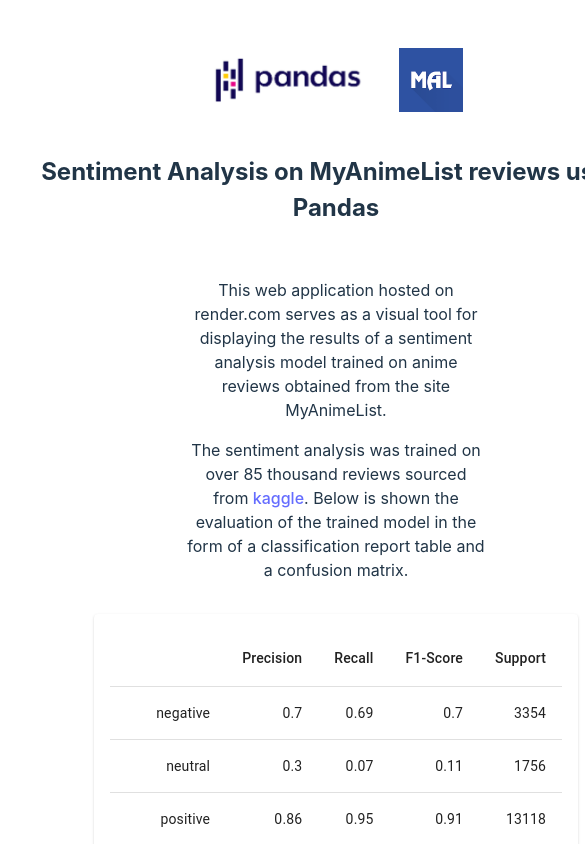
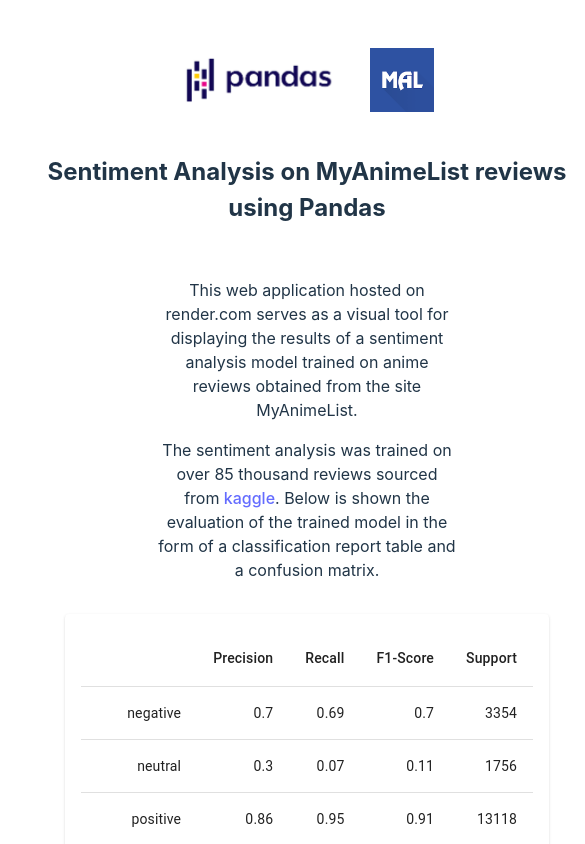
Before and after one commit to Benzux/CloudComputing25Front, a React (Vite) app: page / in a window 390 px wide. Shown: the top 844 px of the page, 585 px wide, since content can reach past the window. Built offline with nearby package versions, Linux system fonts and the light colour scheme.

Commit message:
testing responsiveness (i have to push every test through to render.com to test it on mobile lol)

```diff
--- a/src/App.tsx
+++ b/src/App.tsx
@@ -40,7 +40,11 @@ function App() {
 
 
   return (
-    <Layout>
+    <Layout style={{maxWidth:
+      width <= parseInt(ResponsiveSettings.smallScreenMaxWidth.replace("px", ""),10)
+      ? '550px'
+      : 'fit-content'
+    }}>
       <div>
         <a href="https://pandas.pydata.org" target="_blank">
           <img src={pandasLogo} className="logo pandas" alt="Pandas logo" />
--- a/src/responsive.ts
+++ b/src/responsive.ts
@@ -7,7 +7,6 @@ export const ResponsiveSettings = {
 export const Layout = styled.div`
     display: flex;
     flex-direction: column;
-    max-width: 1500px;
     width: 100%;
     align-items: center;
     justify-self: center;
```
